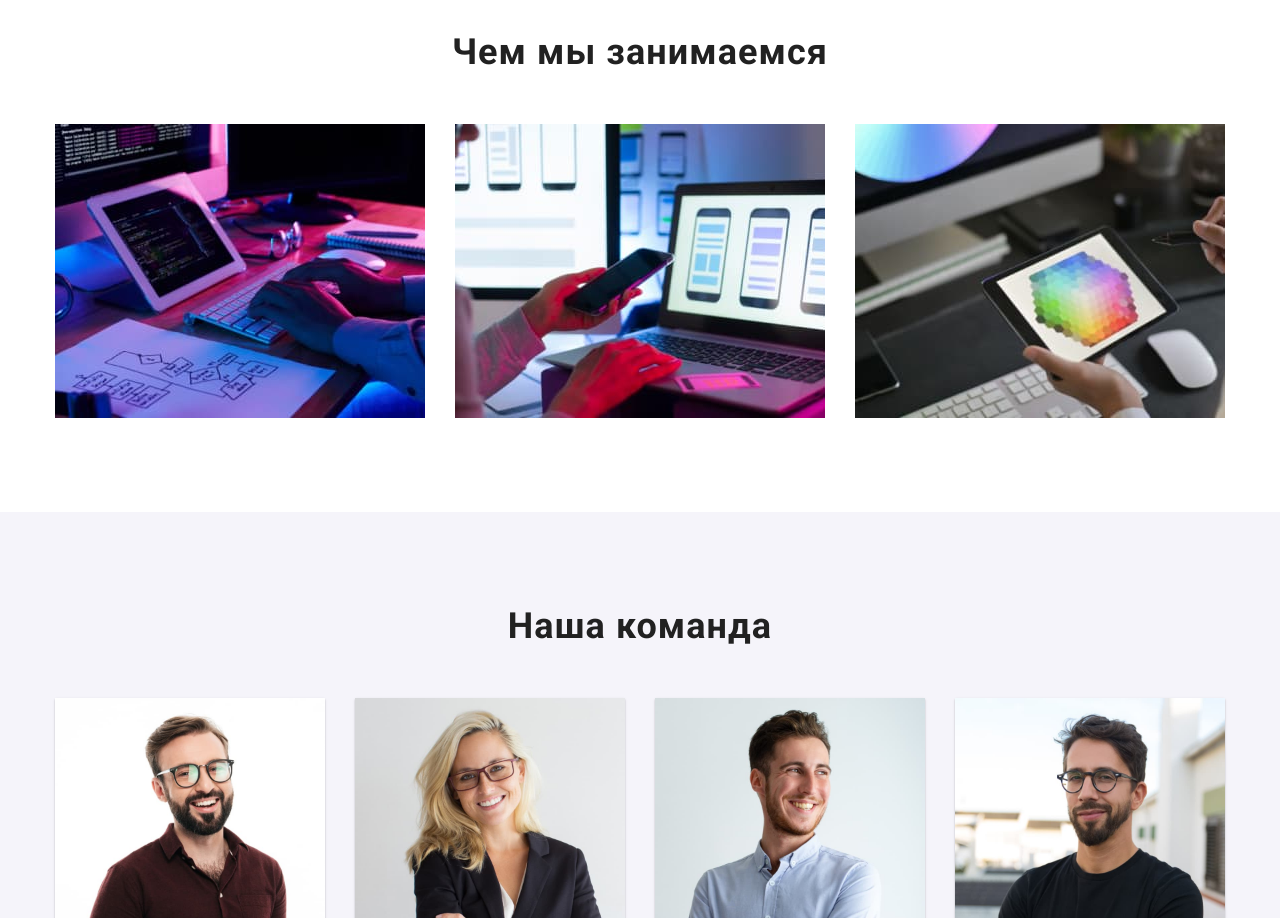
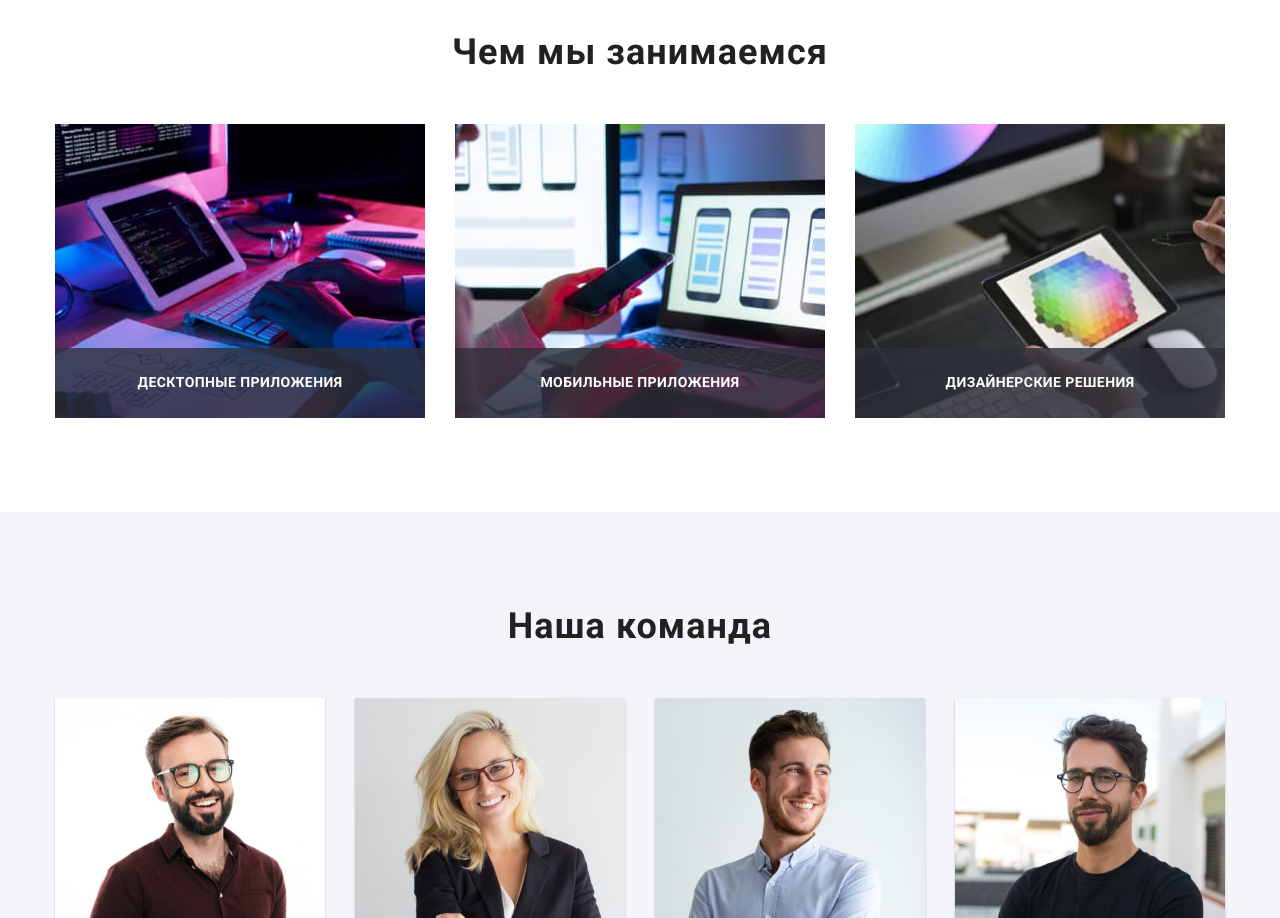
Before and after one commit to SergY29/goit-markup-hw-05, a plain HTML site: page index.html in a window 1280 px wide. Shown: the part 1100-2018 px from the top of the page. Drawn offline with nearby package versions, Linux system fonts and the light colour scheme.

Commit message:
underlining

```diff
--- a/css/styles.css
+++ b/css/styles.css
@@ -22,6 +22,7 @@
   --shadow-example: 0px 1px 1px rgba(0, 0, 0, 0.12),
     0px 4px 4px rgba(0, 0, 0, 0.06), 1px 4px 6px rgba(0, 0, 0, 0.16);
   --overlay-cover-img: rgba(47, 48, 58, 0.4);
+  --overlay-work-description: rgba(47, 48, 58, 0.8);
   --modal-background: rgba(0, 0, 0, 0.2);
   --modal-shadow: 0px 1px 3px rgba(0, 0, 0, 0.12),
     0px 1px 1px rgba(0, 0, 0, 0.14),
@@ -110,6 +111,10 @@ button {
   display: flex;
 }
 
+.site-nav .item{
+  position: relative;
+}
+
 .site-nav .item + .item {
   margin-left: 50px;
 }
@@ -128,7 +133,20 @@ button {
 }
 
 .site-nav .link.current {
+  position: relative;
   color: var(--accent-color);
+}
+
+.link.current::after{
+  position: absolute;
+  bottom: 0;
+  right: 0;
+  content: '';
+
+  background-color: var(--accent-color);
+  width: 100%;
+  height: 4px;
+  border-radius: 2px;
 }
 
 .site-nav .link:hover,
@@ -330,16 +348,42 @@ button {
 
 .affair {
   display: flex;
+
 }
 
 .affair .item {
   width: 370;
+    position: relative;
   /* font-size: 0 */
 }
 
 .affair .item + .item {
   margin-left: 30px;
 }
+
+.work-description{
+  position: absolute;
+
+  width: 100%;
+  height: 70px;
+  bottom: 0;
+  padding-top: 27px;
+  padding-bottom: 27px;
+  background-color: var(--overlay-work-description);
+
+
+  margin: 0;
+  font-weight: 700;
+  font-size: 14px;
+  line-height: 1.14;
+  text-align: center;
+  letter-spacing: 0.03em;
+  text-transform: uppercase;
+
+  color: var(--primary-background-color);
+}
+
+
 
 .section-title {
   margin-top: 0;
--- a/index.html
+++ b/index.html
@@ -134,6 +134,7 @@
                 width="370"
                 height="294"
               />
+              <p class="work-description">Десктопные приложения</p>
             </li>
             <li class="item">
               <img
@@ -142,6 +143,7 @@
                 width="370"
                 height="294"
               />
+              <p class="work-description">Мобильные приложения</p>
             </li>
             <li class="item">
               <img
@@ -150,6 +152,7 @@
                 width="370"
                 height="294"
               />
+              <p class="work-description">Дизайнерские решения</p>
             </li>
           </ul>
         </div>
```
